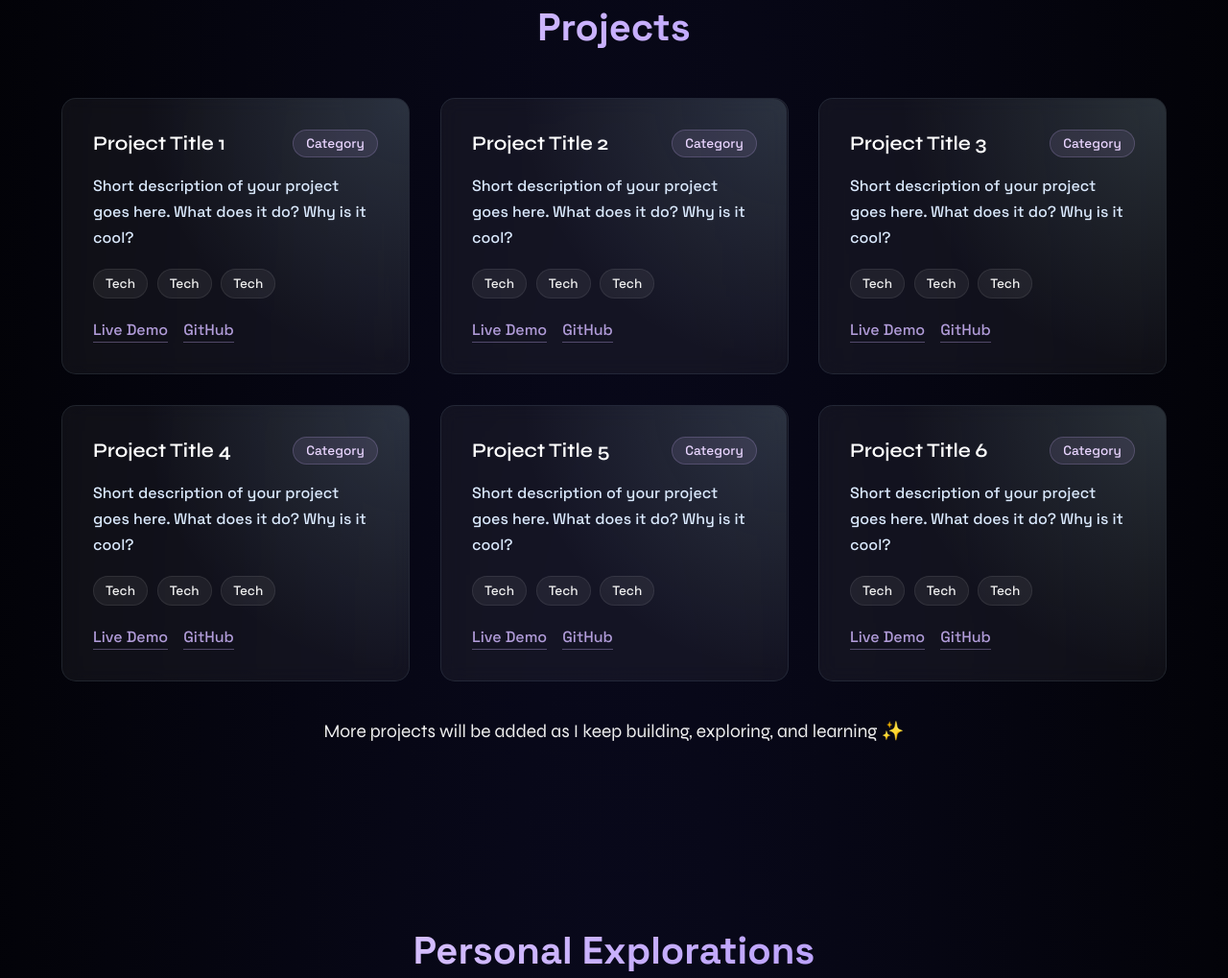
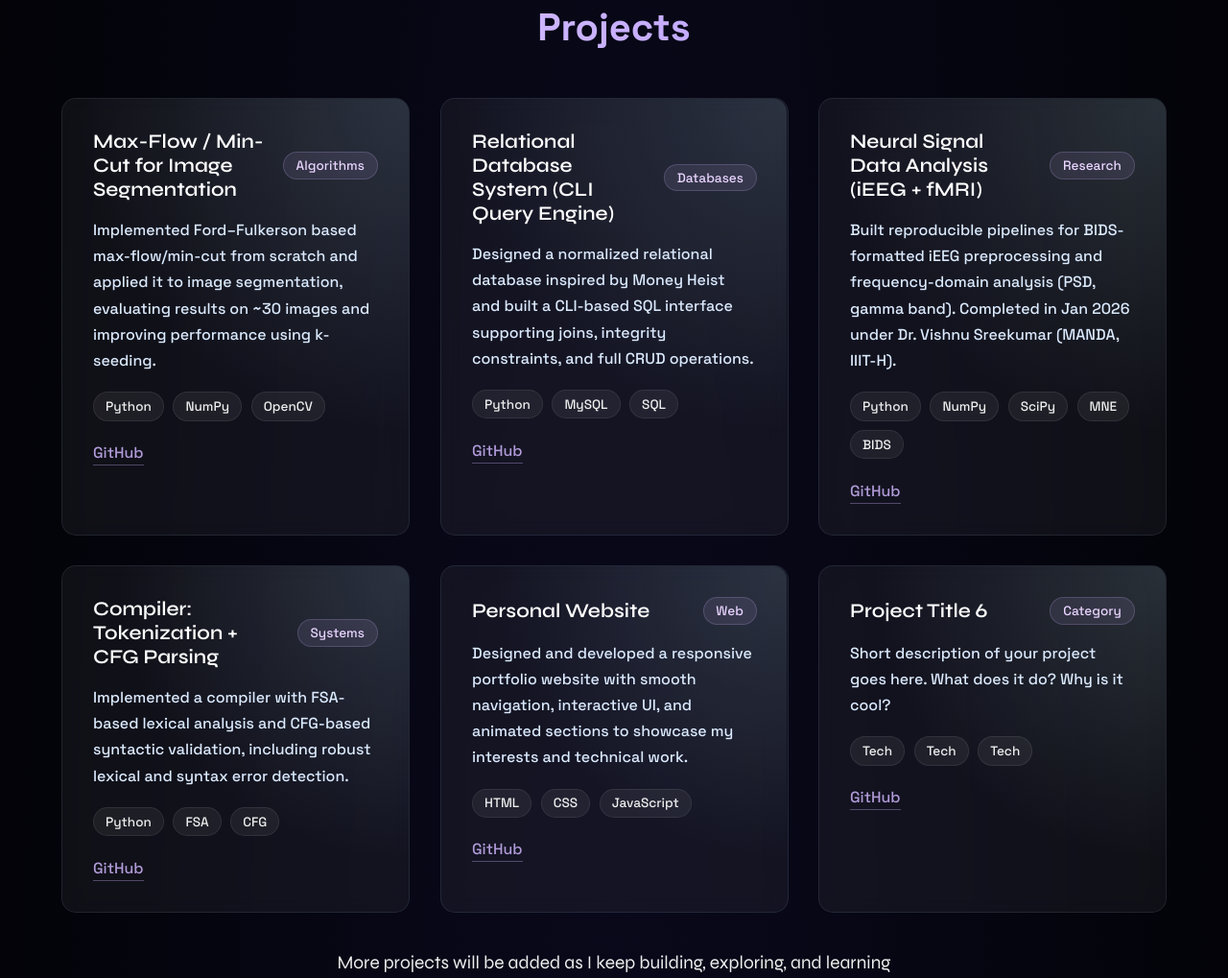
Before and after one commit to Smari1121/Smari1121.github.io, a plain HTML site: page index.html in a window 1280 px wide. Shown: the part 3978-4997 px from the top of the page at 96% size. Drawn offline with nearby package versions, Linux system fonts and the light colour scheme; animation ran at ten frames a second.

Commit message:
Add projects section with project details

```diff
--- a/index.html
+++ b/index.html
@@ -332,108 +332,116 @@
   }
   </style>
 
-  <!-- Projects Section (NEW) -->
+<!-- Projects Section -->
 <section id="projects" class="section" data-aos="fade-up">
   <div class="container">
     <h2 class="section-title">Projects</h2>
 
     <div class="projects-grid">
 
+      <!-- 1 -->
       <div class="project-card" data-aos="zoom-in" data-aos-delay="100">
         <div class="project-top">
-            <h3 class="project-title">Project Title 1</h3>
-            <span class="project-tag">Category</span>
+          <h3 class="project-title">Max-Flow / Min-Cut for Image Segmentation</h3>
+          <span class="project-tag">Algorithms</span>
         </div>
         <p class="project-desc">
-            Short description of your project goes here. What does it do? Why is it cool?
+          Implemented Ford–Fulkerson based max-flow/min-cut from scratch and applied it to image segmentation,
+          evaluating results on ~30 images and improving performance using k-seeding.
         </p>
         <div class="project-tech">
-            <span class="tech-pill">Tech</span>
-            <span class="tech-pill">Tech</span>
-            <span class="tech-pill">Tech</span>
+          <span class="tech-pill">Python</span>
+          <span class="tech-pill">NumPy</span>
+          <span class="tech-pill">OpenCV</span>
         </div>
         <div class="project-links">
-            <a href="#" class="project-link">Live Demo</a>
-            <a href="#" class="project-link" target="_blank">GitHub</a>
+          <a href="https://github.com/Smari1121/maxflow-mincut-image-segmentation" class="project-link" target="_blank">GitHub</a>
         </div>
       </div>
 
+      <!-- 2 -->
       <div class="project-card" data-aos="zoom-in" data-aos-delay="150">
         <div class="project-top">
-            <h3 class="project-title">Project Title 2</h3>
-            <span class="project-tag">Category</span>
+          <h3 class="project-title">Relational Database System (CLI Query Engine)</h3>
+          <span class="project-tag">Databases</span>
         </div>
         <p class="project-desc">
-            Short description of your project goes here. What does it do? Why is it cool?
+          Designed a normalized relational database inspired by Money Heist and built a CLI-based SQL interface
+          supporting joins, integrity constraints, and full CRUD operations.
         </p>
         <div class="project-tech">
-            <span class="tech-pill">Tech</span>
-            <span class="tech-pill">Tech</span>
-            <span class="tech-pill">Tech</span>
+          <span class="tech-pill">Python</span>
+          <span class="tech-pill">MySQL</span>
+          <span class="tech-pill">SQL</span>
         </div>
         <div class="project-links">
-            <a href="#" class="project-link">Live Demo</a>
-            <a href="#" class="project-link" target="_blank">GitHub</a>
+          <a href="https://github.com/Smari1121/relational-database-money-heist" class="project-link" target="_blank">GitHub</a>
         </div>
       </div>
 
+      <!-- 3 -->
       <div class="project-card" data-aos="zoom-in" data-aos-delay="200">
         <div class="project-top">
-            <h3 class="project-title">Project Title 3</h3>
-            <span class="project-tag">Category</span>
+          <h3 class="project-title">Neural Signal Data Analysis (iEEG + fMRI)</h3>
+          <span class="project-tag">Research</span>
         </div>
         <p class="project-desc">
-            Short description of your project goes here. What does it do? Why is it cool?
+          Built reproducible pipelines for BIDS-formatted iEEG preprocessing and frequency-domain analysis
+          (PSD, gamma band). Completed in Jan 2026 under Dr. Vishnu Sreekumar (MANDA, IIIT-H).
         </p>
         <div class="project-tech">
-            <span class="tech-pill">Tech</span>
-            <span class="tech-pill">Tech</span>
-            <span class="tech-pill">Tech</span>
+          <span class="tech-pill">Python</span>
+          <span class="tech-pill">NumPy</span>
+          <span class="tech-pill">SciPy</span>
+          <span class="tech-pill">MNE</span>
+          <span class="tech-pill">BIDS</span>
         </div>
         <div class="project-links">
-            <a href="#" class="project-link">Live Demo</a>
-            <a href="#" class="project-link" target="_blank">GitHub</a>
+          <a href="https://github.com/Smari1121/IEEG-data-preprocessing-and-analysis" class="project-link" target="_blank">GitHub</a>
         </div>
       </div>
 
+      <!-- 4 -->
       <div class="project-card" data-aos="zoom-in" data-aos-delay="250">
         <div class="project-top">
-            <h3 class="project-title">Project Title 4</h3>
-            <span class="project-tag">Category</span>
+          <h3 class="project-title">Compiler: Tokenization + CFG Parsing</h3>
+          <span class="project-tag">Systems</span>
         </div>
         <p class="project-desc">
-            Short description of your project goes here. What does it do? Why is it cool?
+          Implemented a compiler with FSA-based lexical analysis and CFG-based syntactic validation,
+          including robust lexical and syntax error detection.
         </p>
         <div class="project-tech">
-            <span class="tech-pill">Tech</span>
-            <span class="tech-pill">Tech</span>
-            <span class="tech-pill">Tech</span>
+          <span class="tech-pill">Python</span>
+          <span class="tech-pill">FSA</span>
+          <span class="tech-pill">CFG</span>
         </div>
         <div class="project-links">
-            <a href="#" class="project-link">Live Demo</a>
-            <a href="#" class="project-link" target="_blank">GitHub</a>
+          <a href="https://github.com/Smari1121/compiler-with-tokenization-and-cfg-parsing" class="project-link" target="_blank">GitHub</a>
         </div>
       </div>
 
+      <!-- 5 -->
       <div class="project-card" data-aos="zoom-in" data-aos-delay="300">
         <div class="project-top">
-            <h3 class="project-title">Project Title 5</h3>
-            <span class="project-tag">Category</span>
+          <h3 class="project-title">Personal Website</h3>
+          <span class="project-tag">Web</span>
         </div>
         <p class="project-desc">
-            Short description of your project goes here. What does it do? Why is it cool?
+          Designed and developed a responsive portfolio website with smooth navigation, interactive UI,
+          and animated sections to showcase my interests and technical work.
         </p>
         <div class="project-tech">
-            <span class="tech-pill">Tech</span>
-            <span class="tech-pill">Tech</span>
-            <span class="tech-pill">Tech</span>
+          <span class="tech-pill">HTML</span>
+          <span class="tech-pill">CSS</span>
+          <span class="tech-pill">JavaScript</span>
         </div>
         <div class="project-links">
-            <a href="#" class="project-link">Live Demo</a>
-            <a href="#" class="project-link" target="_blank">GitHub</a>
+          <a href="https://github.com/Smari1121" class="project-link" target="_blank">GitHub</a>
         </div>
       </div>
 
+      <!-- 6 (keep as placeholder for your current project) -->
       <div class="project-card" data-aos="zoom-in" data-aos-delay="350">
         <div class="project-top">
           <h3 class="project-title">Project Title 6</h3>
@@ -448,7 +456,6 @@
           <span class="tech-pill">Tech</span>
         </div>
         <div class="project-links">
-            <a href="#" class="project-link">Live Demo</a>
           <a href="#" class="project-link" target="_blank">GitHub</a>
         </div>
       </div>
@@ -456,10 +463,11 @@
     </div>
 
     <p class="projects-note" data-aos="fade-in" data-aos-delay="200">
-        More projects will be added as I keep building, exploring, and learning ✨
+      More projects will be added as I keep building, exploring, and learning
     </p>
   </div>
 </section>
+
 
   <section id="explorations" class="section" data-aos="fade-up">
     <div class="container">
```
Lines whose indentation alone changed are shown as unchanged.
